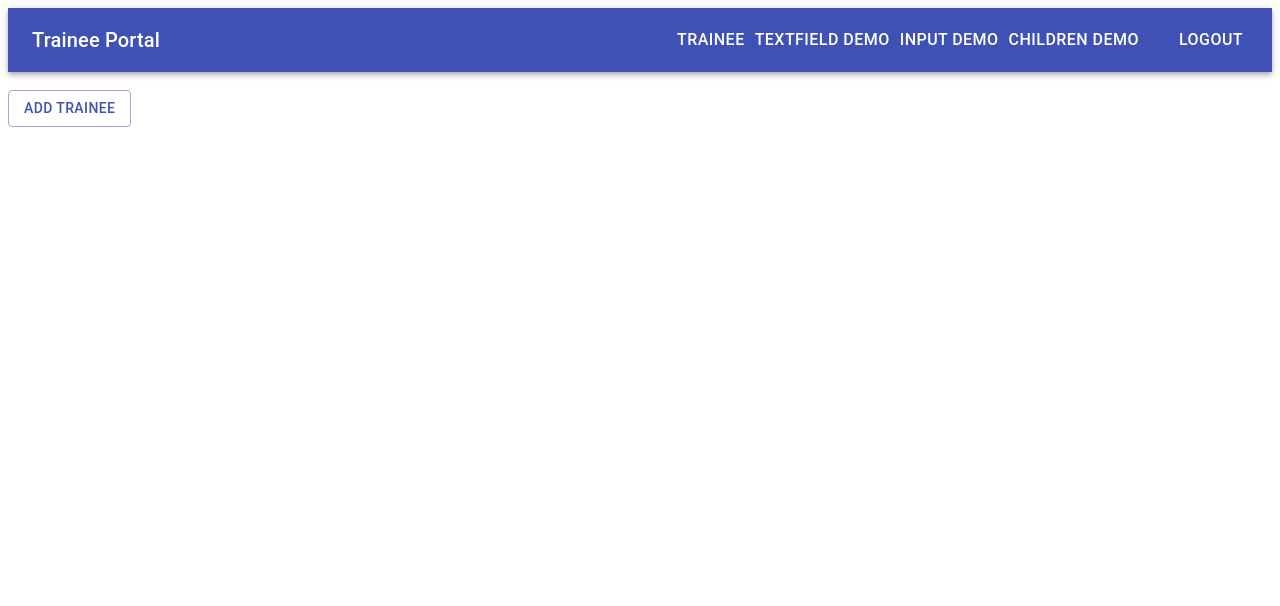
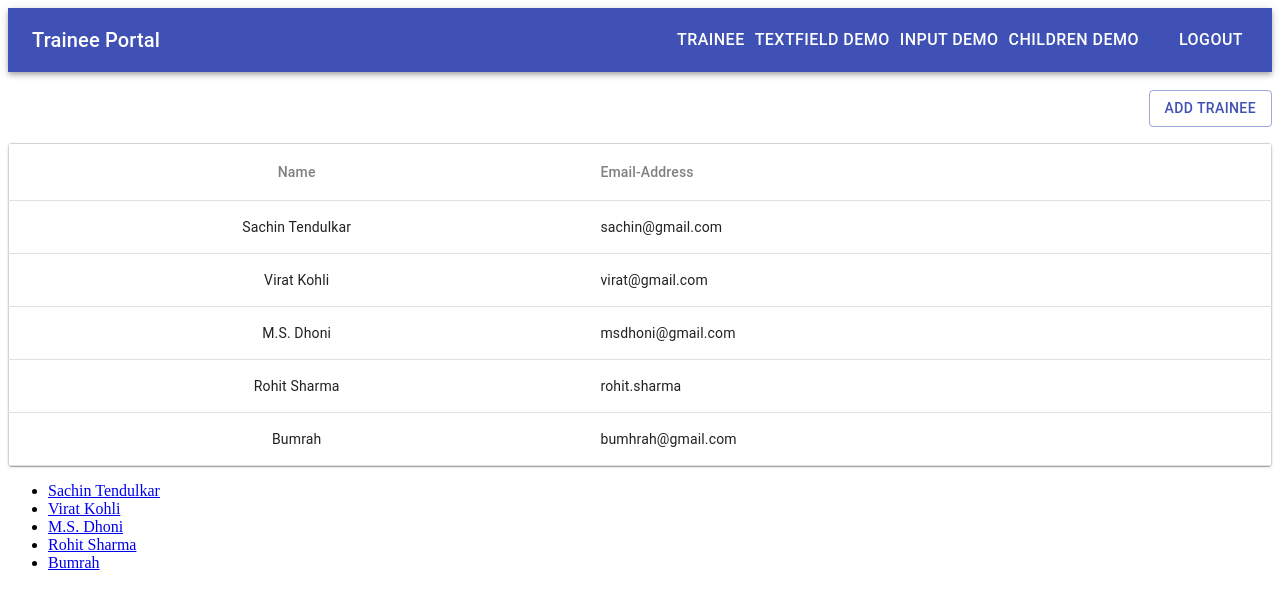
Before and after one commit to Ankush-Negi/react-client, a React (Create React App) app: page /trainee in a window 1280 px wide. Shown: the top 606 px of the page. Built offline with nearby package versions, Linux system fonts and the light colour scheme; the HTML template or start-up script is replaced by a standard one.

Commit message:
feat: feature branch created

```diff
--- a/package.json
+++ b/package.json
@@ -9,9 +9,11 @@
     "@testing-library/jest-dom": "^4.2.4",
     "@testing-library/react": "^9.5.0",
     "@testing-library/user-event": "^7.2.1",
+    "moment": "^2.26.0",
     "prop-types": "^15.7.2",
     "react": "^16.13.0",
     "react-dom": "^16.13.0",
+    "react-moment": "^0.9.7",
     "react-router-dom": "^5.2.0",
     "react-scripts": "3.4.0",
     "styled-components": "^5.0.1",
--- a/src/pages/Trainee/Trainee.jsx
+++ b/src/pages/Trainee/Trainee.jsx
@@ -1,43 +1,19 @@
 import React from 'react';
-import Button from '@material-ui/core/Button';
-import { AddDialog } from './components';
+import {
+  Switch, useRouteMatch, Route,
+} from 'react-router-dom';
+import TraineeList from './TraineeList';
+import TraineeDetails from './TraineeDetails';
 
-class TraineeComponent extends React.Component {
-  constructor(props) {
-    super(props);
-    this.state = {
-      open: false,
-    };
-  }
+const TraineeRoutes = () => {
+  const { path } = useRouteMatch();
 
-  handleOpen = () => {
-    this.setState({ open: true });
-  };
+  return (
+    <Switch>
+      <Route exact path={path} component={TraineeList} />
+      <Route exact path={`${path}/:id`} component={TraineeDetails} />
+    </Switch>
+  );
+};
 
-  handleClose = () => {
-    this.setState({ open: false });
-  };
-
-  onSubmit = (values) => {
-    this.setState({ open: false });
-    console.log(values);
-  };
-
-  render = () => {
-    const { open } = this.state;
-    return (
-      <>
-        <Button variant="outlined" color="primary" onClick={this.handleOpen}>
-          Add Trainee
-        </Button>
-        <AddDialog
-          open={open}
-          onClose={this.handleClose}
-          onSubmit={this.onSubmit}
-        />
-      </>
-    );
-  };
-}
-
-export default TraineeComponent;
+export default TraineeRoutes;
--- /dev/null
+++ b/src/pages/Trainee/TraineeDetails.jsx
@@ -0,0 +1,80 @@
+import React from 'react';
+import * as moment from 'moment';
+import { makeStyles } from '@material-ui/core/styles';
+import Card from '@material-ui/core/Card';
+import CardContent from '@material-ui/core/CardContent';
+import CardMedia from '@material-ui/core/CardMedia';
+import Button from '@material-ui/core/Button';
+import Typography from '@material-ui/core/Typography';
+import Box from '@material-ui/core/Box';
+import { useParams, useHistory } from 'react-router-dom';
+import traineeData from './data/trainee';
+import { NoMatch } from '../NoMatch';
+
+
+const useStyles = makeStyles({
+  root: {
+    display: 'flex',
+  },
+  details: {
+    display: 'flex',
+    flexDirection: 'column',
+  },
+  cover: {
+    width: 151,
+  },
+  wrapper: {
+    textAlign: 'center',
+  },
+  button: {
+    position: 'absolute',
+    backgroundColor: 'lightGrey',
+  },
+});
+
+const getDateFormatted = (date) => moment(date).format('dddd,MMMM Do YYYY, h:mm:ss a');
+
+const TraineeDetails = () => {
+  const classes = useStyles();
+  const { id } = useParams();
+  const history = useHistory();
+  let matchedUser;
+  if (traineeData.length) {
+    traineeData.forEach((data) => {
+      if (data.id === id) {
+        matchedUser = data;
+      }
+    });
+  }
+  return (
+    <>
+      { Object.keys(matchedUser).length
+        ? (
+          <Card className={classes.root}>
+            <CardMedia
+              className={classes.cover}
+              image="/images/thumbnail.png"
+            />
+            <div className={classes.details}>
+              <CardContent className={classes.content}>
+                <Typography component="h5" variant="h5">
+                  {matchedUser.name}
+                </Typography>
+                <Typography variant="subtitle1" color="textSecondary">
+                  {getDateFormatted(matchedUser.createdAt)}
+                </Typography>
+                <Typography variant="subtitle1">
+                  {matchedUser.email}
+                </Typography>
+              </CardContent>
+            </div>
+          </Card>
+        ) : <NoMatch />}
+      <Box p={1} />
+      <div className={classes.wrapper}>
+        <Button className={classes.button} onClick={history.goBack}>Back</Button>
+      </div>
+    </>
+  );
+};
+export default TraineeDetails;
--- /dev/null
+++ b/src/pages/Trainee/TraineeList.jsx
@@ -0,0 +1,79 @@
+import React, { Fragment } from 'react';
+import { withStyles } from '@material-ui/core/styles';
+import Button from '@material-ui/core/Button';
+import { Link } from 'react-router-dom';
+import { AddDialog, TableComponent } from './components/index';
+import trainee from './data/trainee';
+
+const useStyles = {
+
+  button: {
+    display: 'flex',
+    justifyContent: 'flex-end',
+  },
+};
+class TraineeList extends React.Component {
+  constructor(props) {
+    super(props);
+    this.state = {
+      open: false,
+    };
+  }
+
+   handleClickOpen = () => {
+     this.setState({ open: true });
+   };
+
+   handleClose = () => {
+     this.setState({ open: false });
+   };
+
+   onSubmitHandle = (values) => {
+     this.setState({ open: false });
+     console.log(values);
+   }
+
+   render() {
+     const { open } = this.state;
+     const { match: { url }, classes } = this.props;
+     return (
+       <>
+         <div className={classes.button}>
+           <Button variant="outlined" color="primary" onClick={this.handleClickOpen}>
+       Add Trainee
+           </Button>
+         </div>
+         <AddDialog open={open} onClose={this.handleClose} onSubmit={this.onSubmitHandle} />
+         <TableComponent
+
+           id="id"
+
+           data={trainee}
+
+           column={[{
+             field: 'name',
+             label: 'Name',
+             align: 'center',
+           },
+           {
+             field: 'email',
+             label: 'Email-Address',
+
+           }]}
+
+         />
+         <ul>
+           {trainee.length && trainee.map((data) => (
+             <Fragment key={data.id}>
+               <li>
+                 <Link to={`${url}/${data.id}`}>{data.name}</Link>
+               </li>
+
+             </Fragment>
+           ))}
+         </ul>
+       </>
+     );
+   }
+}
+export default withStyles(useStyles, { withTheme: true })(TraineeList);
--- /dev/null
+++ b/src/pages/Trainee/components/Table/Table.jsx
@@ -0,0 +1,68 @@
+import React from 'react';
+import { makeStyles } from '@material-ui/core/styles';
+import propTypes from 'prop-types';
+import Table from '@material-ui/core/Table';
+import TableBody from '@material-ui/core/TableBody';
+import TableCell from '@material-ui/core/TableCell';
+import TableContainer from '@material-ui/core/TableContainer';
+import TableHead from '@material-ui/core/TableHead';
+import TableRow from '@material-ui/core/TableRow';
+import Paper from '@material-ui/core/Paper';
+
+const useStyles = makeStyles((theme) => ({
+  container: {
+    marginTop: theme.spacing(2),
+    marginBottom: theme.spacing(2),
+  },
+  table: {
+    minWidth: 650,
+    border: 'solid',
+    borderWidth: 'thin',
+    borderColor: 'lightGrey',
+  },
+  color: {
+    color: 'grey',
+  },
+}));
+
+const TableComponent = (props) => {
+  const classes = useStyles();
+
+  const { id, data, column } = props;
+
+  return (
+    <TableContainer component={Paper} className={classes.container}>
+      <Table className={classes.table} aria-label="simple table">
+        <TableHead>
+          <TableRow key={id}>
+            {column.length && column.map((col) => (
+              <TableCell align={col.align} className={classes.color}>{col.label}</TableCell>
+            ))}
+
+          </TableRow>
+        </TableHead>
+        <TableBody>
+          {data.length && data.map((element) => (
+            <TableRow key={element[id]}>
+              {column.map(({ field, align }) => (
+
+                <TableCell align={align}>{element[field]}</TableCell>
+
+              ))}
+            </TableRow>
+
+          ))}
+
+        </TableBody>
+      </Table>
+    </TableContainer>
+  );
+};
+
+export default TableComponent;
+
+TableComponent.propTypes = {
+  id: propTypes.string.isRequired,
+  data: propTypes.arrayOf(propTypes.object).isRequired,
+  column: propTypes.arrayOf(propTypes.object).isRequired,
+};
--- /dev/null
+++ b/src/pages/Trainee/components/Table/index.js
@@ -0,0 +1 @@
+export { default as TableComponent } from './Table';
--- a/src/pages/Trainee/components/index.js
+++ b/src/pages/Trainee/components/index.js
@@ -1 +1,4 @@
-export { AddDialog } from './AddDialog';
+import { AddDialog } from './AddDialog';
+import { TableComponent } from './Table';
+
+export { AddDialog, TableComponent };
--- /dev/null
+++ b/src/pages/Trainee/data/trainee.js
@@ -0,0 +1,35 @@
+const traineeData = [
+  {
+    id: '5c6c47af7740654f0915fac9',
+    name: 'Sachin Tendulkar',
+    email: 'sachin@gmail.com',
+    createdAt: '2019-02-10T18:15:11.778Z',
+  },
+  {
+    id: '5c6c47af7740654f0455fac9',
+    name: 'Virat Kohli',
+    email: 'virat@gmail.com',
+    createdAt: '2019-02-12T18:15:11.778Z',
+  },
+  {
+    id: '5c6567af7740654f0915fac9',
+    name: 'M.S. Dhoni',
+    email: 'msdhoni@gmail.com',
+    createdAt: '2019-02-13T18:15:11.778Z',
+  },
+  {
+    id: '5c6c47af7747854f0915fac9',
+    name: 'Rohit Sharma',
+    email: 'rohit.sharma',
+    createdAt: '2019-02-14T18:15:11.778Z',
+  },
+  {
+    id: '5c6c47af7740654f0915876c9',
+    name: 'Bumrah',
+    email: 'bumhrah@gmail.com',
+    createdAt: '2019-02-15T18:15:11.778Z',
+  },
+];
+
+
+export default traineeData;
--- a/src/routes/AuthRoute.jsx
+++ b/src/routes/AuthRoute.jsx
@@ -4,7 +4,8 @@ import { Route } from 'react-router-dom';
 import { AuthLayout } from '../layouts/index';
 
 const AuthLayoutRoute = ({ component: Component, ...rest }) => (
-  <Route {...rest}
+  <Route
+    {...rest}
     render={(matchProps) => (
       <AuthLayout>
         <Component {...matchProps} />
--- a/src/routes/PrivateRoute.jsx
+++ b/src/routes/PrivateRoute.jsx
@@ -4,7 +4,8 @@ import { Route } from 'react-router-dom';
 import { PrivateLayout } from '../layouts/index';
 
 const PrivateLayoutRoute = ({ component: Component, ...rest }) => (
-  <Route {...rest}
+  <Route
+    {...rest}
     render={(matchProps) => (
       <PrivateLayout>
         <Component {...matchProps} />
```
Also changed, not shown: 1 other file (tests, documents, lock files or other folders).
